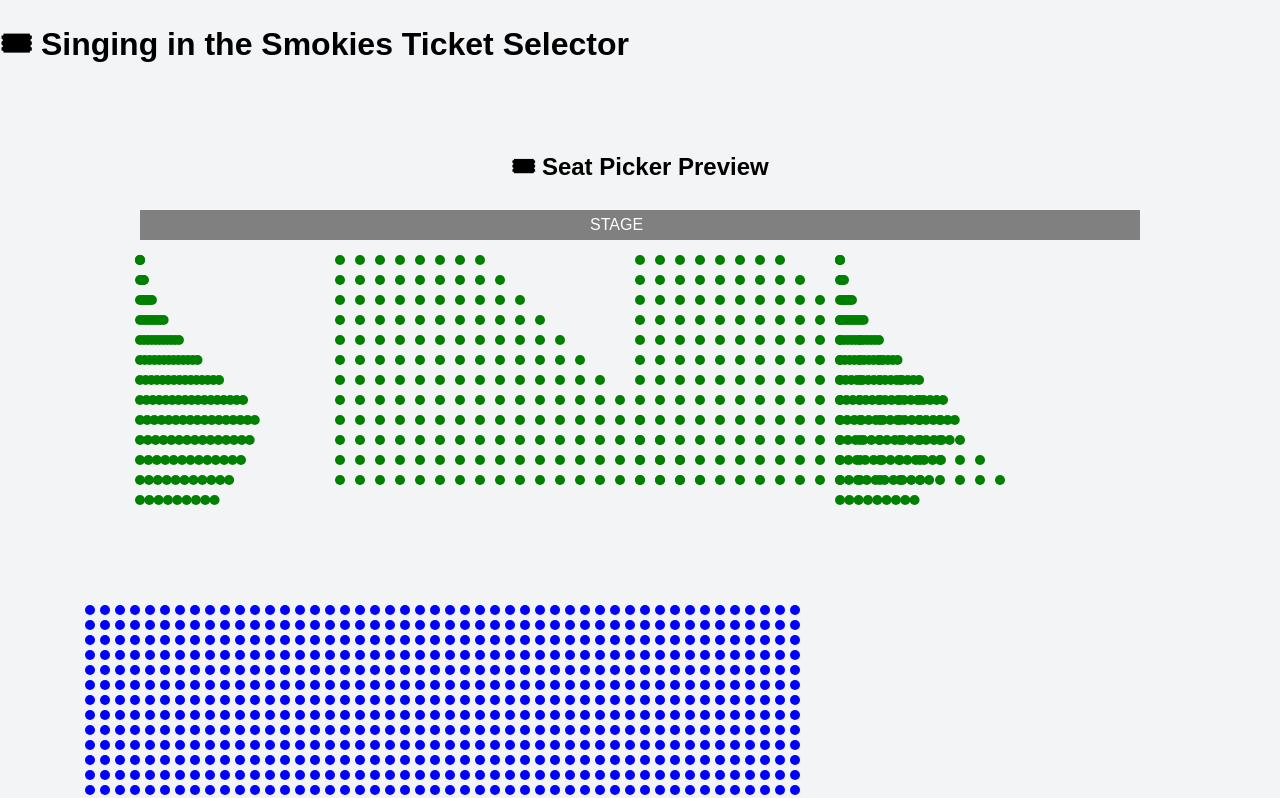
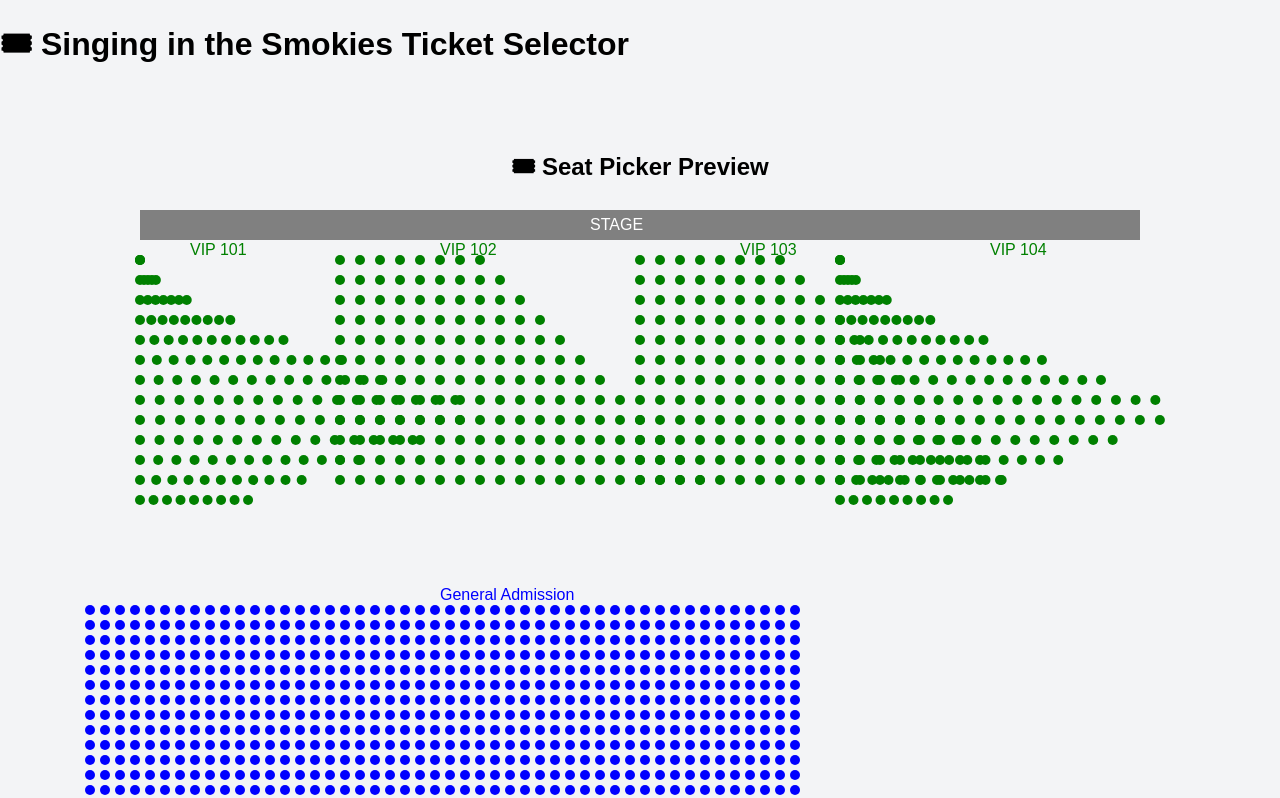
Before and after one commit to VerifiedFans/festival-seat-picker, a React (Create React App) app: page / in a window 1280 px wide. Shown: the top 798 px of the page. Built offline with nearby package versions, Linux system fonts and the light colour scheme.

Commit message:
Update SeatPicker.jsx

```diff
--- a/src/SeatPicker.jsx
+++ b/src/SeatPicker.jsx
@@ -8,7 +8,7 @@ export default function SeatPicker({ onSeatSelect }) {
     const seatArray = [];
     rows.forEach((row, rowIndex) => {
       for (let i = 0; i < seatsPerRow[rowIndex]; i++) {
-        const xPosition = offsetX + (curve ? Math.sin(rowIndex * 0.1) * 10 : 20) * i;
+        const xPosition = offsetX + (curve ? Math.sin(rowIndex * 0.2) * 20 : 20) * i;
         const yPosition = offsetY + 20 * rowIndex;
         seatArray.push({
           id: `${section}-${row}${i + 1}`,
@@ -31,7 +31,7 @@ export default function SeatPicker({ onSeatSelect }) {
     ...generateSeats("104", "ABCDEFGHIJKLM".split(""), [3, 5, 7, 9, 11, 13, 15, 17, 17, 15, 13, 11, 9], 800, 50, true),
   ];
 
-  // 🎟️ **GA Sections**
+  // 🎟️ **GA Sections (Straight Rows)**
   const gaSeats = [];
   const gaRows = "ABCDEFGHIJKLMNOPQRSTUVWXYZ".split("").concat(["AA", "BB", "CC", "DD", "EE", "FF"]);
   gaRows.forEach((row, index) => {
@@ -49,6 +49,7 @@ export default function SeatPicker({ onSeatSelect }) {
 
   const allSeats = [...vipSeats, ...gaSeats];
 
+  // 🎯 **Handle Click Logic**
   const handleSeatClick = (seatId) => {
     console.log("🪑 Clicked seat:", seatId);
 
@@ -74,11 +75,20 @@ export default function SeatPicker({ onSeatSelect }) {
   return (
     <div style={{ textAlign: "center", padding: "2rem" }}>
       <h2>🎟 Seat Picker Preview</h2>
-      <svg width="1200" height="1000">
+      <svg width="1200" height="1200">
+        {/* 🎭 **Stage** */}
         <rect x="100" y="0" width="1000" height="30" fill="gray" />
         <text x="550" y="20" fill="white">
           STAGE
         </text>
+
+        {/* 🎯 **Section Labels** */}
+        <text x="150" y="45" fill="green">VIP 101</text>
+        <text x="400" y="45" fill="green">VIP 102</text>
+        <text x="700" y="45" fill="green">VIP 103</text>
+        <text x="950" y="45" fill="green">VIP 104</text>
+
+        <text x="400" y="390" fill="blue">General Admission</text>
 
         {/* 🟢 **Render All Seats** */}
         {allSeats.map((seat) => (
```
